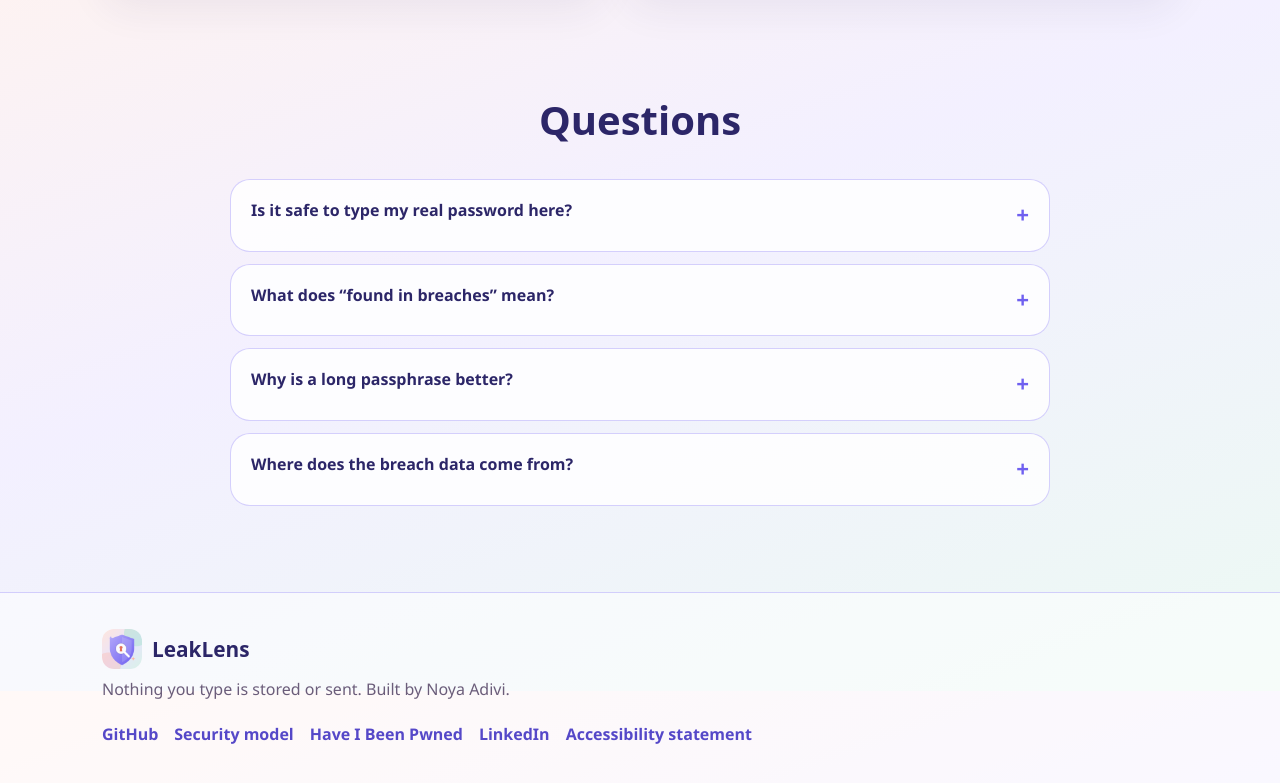
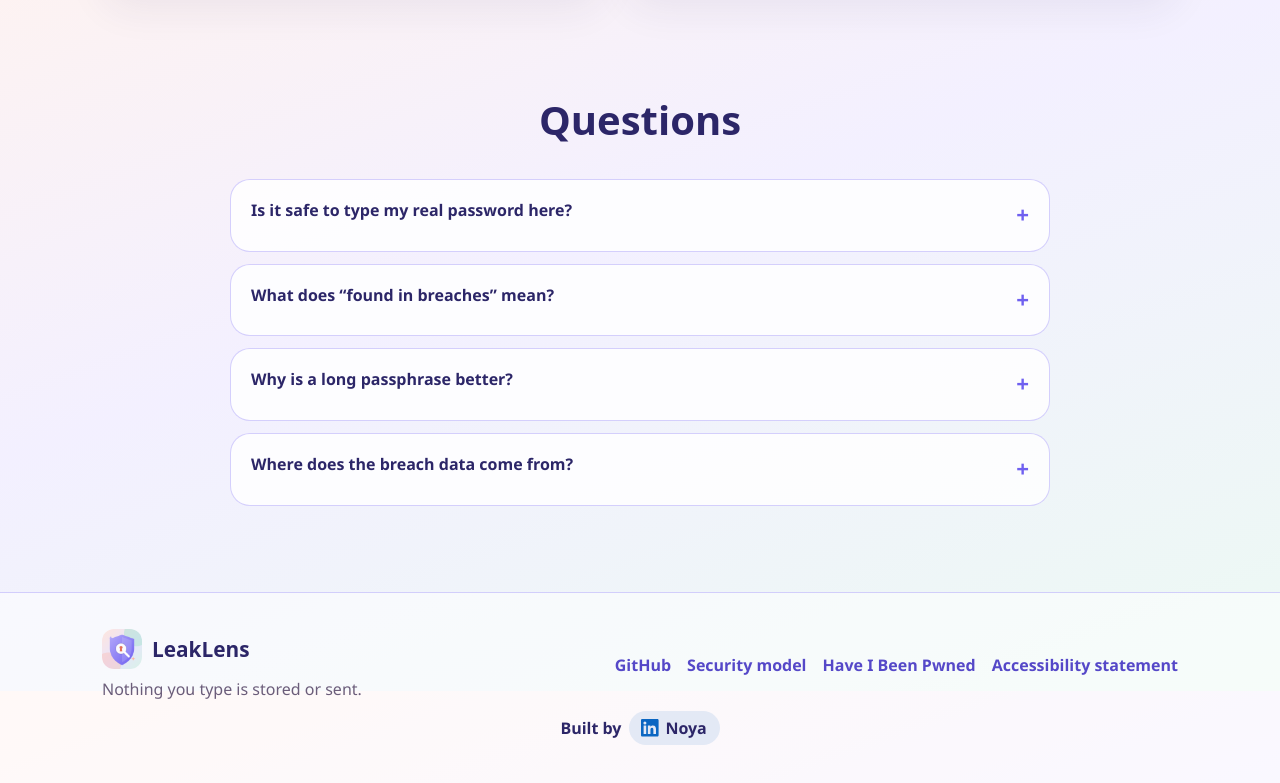
Before and after one commit to NoyaAdivi/LeakLens, a plain HTML site: page docs/index.html in a window 1280 px wide. Shown: the part 3309-4092 px from the top of the page. Drawn offline with Linux system fonts and the light colour scheme.

Commit message:
Add "Built by Noya" LinkedIn link to footer

```diff
--- a/docs/index.html
+++ b/docs/index.html
@@ -189,6 +189,7 @@ html[data-theme="dark"] .hash,html[data-theme="dark"] input,html[data-theme="dar
 html[data-theme="dark"] .a11y-btn{border-color:#2E2746}
 </style>
 <script>try{var t=JSON.parse(localStorage.getItem('noya-kit:theme'));if(!t&&matchMedia('(prefers-color-scheme: dark)').matches)t='dark';if(t)document.documentElement.setAttribute('data-theme',t)}catch(e){}</script>
+<style>.built-by{display:flex;align-items:center;justify-content:center;flex-wrap:wrap;gap:.45em;margin:.6em 0;font-weight:600}.built-by a{display:inline-flex;align-items:center;gap:.4em;padding:.28em .8em;border-radius:999px;font-weight:800;text-decoration:none;color:inherit;background:rgba(10,102,194,.1);transition:transform .25s ease,background .25s ease,box-shadow .25s ease}.built-by a:hover,.built-by a:focus-visible{transform:translateY(-2px);background:rgba(10,102,194,.18);box-shadow:0 6px 16px rgba(10,102,194,.18)}.built-by svg{width:1.1em;height:1.1em;fill:#0A66C2;flex:none;transition:transform .35s ease}.built-by a:hover svg{transform:rotate(-8deg) scale(1.12)}html[lang="he"] .built-by .bb-en,html:not([lang="he"]) .built-by .bb-he{display:none}@media (prefers-reduced-motion:reduce){.built-by a,.built-by svg{transition:none}}</style>
 </head>
 <body>
 <a class="skip" href="#main" data-i="skip"></a>
@@ -321,10 +322,9 @@ html[data-theme="dark"] .a11y-btn{border-color:#2E2746}
   <a href="https://github.com/NoyaAdivi/LeakLens">GitHub</a>
   <a href="https://github.com/NoyaAdivi/LeakLens/blob/main/docs/SECURITY.md" data-i="secLink"></a>
   <a href="https://haveibeenpwned.com/Passwords">Have I Been Pwned</a>
-  <a href="https://www.linkedin.com/in/noya-adivi/">LinkedIn</a>
   <button class="linklike" id="a11yStmtBtn" type="button" data-i="stmtLink"></button>
  </div>
-</div></footer>
+</div><p class="built-by"><span class="bb-en">Built by</span><span class="bb-he">נבנה על ידי</span> <a href="https://www.linkedin.com/in/noya-adivi/" target="_blank" rel="noopener"><svg viewBox="0 0 24 24" aria-hidden="true"><path d="M20.45 20.45h-3.56v-5.57c0-1.33-.03-3.04-1.85-3.04-1.86 0-2.14 1.45-2.14 2.94v5.67H9.35V9h3.41v1.56h.05c.48-.9 1.64-1.85 3.37-1.85 3.6 0 4.27 2.37 4.27 5.46v6.28zM5.34 7.43a2.06 2.06 0 1 1 0-4.13 2.06 2.06 0 0 1 0 4.13zM7.12 20.45H3.56V9h3.56v11.45zM22.23 0H1.77C.79 0 0 .77 0 1.73v20.54C0 23.23.79 24 1.77 24h20.46c.98 0 1.77-.77 1.77-1.73V1.73C24 .77 23.21 0 22.23 0z"/></svg><span class="bb-en">Noya</span><span class="bb-he">נויה</span></a></p></footer>
 
 <button class="a11y-btn" id="a11yBtn" aria-expanded="false" aria-controls="a11yPanel" data-al="a11y">
  <svg width="30" height="30" viewBox="0 0 24 24" fill="#fff" aria-hidden="true"><circle cx="12" cy="4" r="2.2"/><path d="M4 7.5c2.6.8 5.3 1.2 8 1.2s5.4-.4 8-1.2l.5 1.8c-2 .7-4.2 1.1-6.4 1.3V14l2.3 7.4-1.8.6L12 15.2 9.4 22l-1.8-.6L9.9 14v-3.4c-2.2-.2-4.4-.6-6.4-1.3z"/></svg>
@@ -357,7 +357,7 @@ howTitle:"How your password stays private",howSub:"A clever trick called k-anony
 featTitle:"Everything in one place",featSub:"A website for people, a REST API for developers",f1:"Smart strength score",f1p:"Spots common passwords, leetspeak, sequences, keyboard patterns and years.",f2:"Breach lookup",f2p:"Searches hundreds of millions of leaked passwords from Have I Been Pwned.",f3:"Secure generator",f3p:"Random passwords and passphrases from a cryptographic random source.",f4:"Built secure",f4p:"Rate limiting, strict security headers, no storage and no logs.",f5:"Hebrew and English",f5p:"Every message, tip and button in both languages.",f6:"Accessible",f6p:"Keyboard friendly, screen reader labels and an accessibility menu.",
 apiTitle:"For developers",apiSub:"The same checks as a FastAPI REST API",e1:"Score, crack time and tips",e2:"Breach check with k-anonymity",e3:"Breach check from a hash only",e4:"Strength and breaches together",e5:"Secure random password",e6:"Random-word passphrase",e7:"Service status",runLink:"Run the API locally →",
 faqTitle:"Questions",faq:[["Is it safe to type my real password here?","Yes. The strength check runs only in your browser. For the breach check, only the first 5 characters of a SHA-1 hash are sent, which match hundreds of different passwords."],["What does “found in breaches” mean?","The exact password appeared in leaked databases. Attackers try these first, so it should never be used again, even if it looks strong."],["Why is a long passphrase better?","Length adds far more strength than symbols. Four or five random words are hard to guess and easy to remember."],["Where does the breach data come from?","From Have I Been Pwned by Troy Hunt, through its free Pwned Passwords range API."]],
-foot:"Nothing you type is stored or sent. Built by Noya Adivi.",secLink:"Security model",stmtLink:"Accessibility statement",
+foot:"Nothing you type is stored or sent.",secLink:"Security model",stmtLink:"Accessibility statement",
 a11yTitle:"Accessibility",aBig:"Larger text",aSmall:"Smaller text",aContrast:"High contrast",aLinks:"Highlight links",aFont:"Readable font",aStill:"Stop animations",aCursor:"Big cursor",aReset:"Reset settings",close:"Close",
 stmtText:"This site aims to meet WCAG 2.1 level AA. It supports full keyboard navigation, visible focus, screen reader labels, reduced motion and an accessibility menu for text size, contrast, links, font, animations and cursor. Found a problem? Please open an issue on GitHub and it will be fixed.",
 labels:["Very weak","Weak","Fair","Strong","Very strong"],crack:"Time to crack: ",units:["instantly","seconds","minutes","hours","days","years","centuries"],
@@ -374,7 +374,7 @@ howTitle:"איך הסיסמה נשארת פרטית",howSub:"טריק חכם ש
 featTitle:"הכול במקום אחד",featSub:"אתר לאנשים ו־REST API למפתחים",f1:"ציון חוזק חכם",f1p:"מזהה סיסמאות נפוצות, החלפת אותיות בסימנים, רצפים, דפוסי מקלדת ושנים.",f2:"בדיקת דליפות",f2p:"מחפש במאות מיליוני סיסמאות שדלפו, מתוך Have I Been Pwned.",f3:"מחולל מאובטח",f3p:"סיסמאות ומשפטי סיסמה ממקור אקראי קריפטוגרפי.",f4:"בנוי מאובטח",f4p:"הגבלת קצב, כותרות אבטחה קפדניות, בלי שמירה ובלי יומנים.",f5:"עברית ואנגלית",f5p:"כל הודעה, טיפ וכפתור בשתי השפות.",f6:"נגיש",f6p:"ניווט מקלדת, תוויות לקוראי מסך ותפריט נגישות.",
 apiTitle:"למפתחים",apiSub:"אותן בדיקות, כ־REST API ב־FastAPI",e1:"ציון, זמן פיצוח וטיפים",e2:"בדיקת דליפות עם k-anonymity",e3:"בדיקת דליפות לפי hash בלבד",e4:"חוזק ודליפות יחד",e5:"סיסמה אקראית מאובטחת",e6:"משפט סיסמה ממילים אקראיות",e7:"מצב השירות",runLink:"להריץ את ה־API מקומית ←",
 faqTitle:"שאלות נפוצות",faq:[["בטוח להקליד כאן את הסיסמה האמיתית שלי?","כן. בדיקת החוזק רצה רק בדפדפן. בבדיקת הדליפות נשלחים רק 5 התווים הראשונים של hash מסוג SHA-1, והם מתאימים למאות סיסמאות שונות."],["מה זה אומר ש״נמצאה בדליפות״?","הסיסמה המדויקת הופיעה במאגרים שדלפו. תוקפים מנסים אותן ראשונות, ולכן אסור להשתמש בה שוב, גם אם היא נראית חזקה."],["למה משפט סיסמה ארוך עדיף?","אורך מוסיף הרבה יותר חוזק מסימנים. ארבע או חמש מילים אקראיות קשות לניחוש וקלות לזכירה."],["מאיפה מגיע מידע הדליפות?","מ־Have I Been Pwned של Troy Hunt, דרך ה־API החינמי של Pwned Passwords."]],
-foot:"שום דבר שמקלידים לא נשמר ולא נשלח. נבנה על ידי נויה אדיבי.",secLink:"מודל האבטחה",stmtLink:"הצהרת נגישות",
+foot:"שום דבר שמקלידים לא נשמר ולא נשלח.",secLink:"מודל האבטחה",stmtLink:"הצהרת נגישות",
 a11yTitle:"נגישות",aBig:"הגדלת טקסט",aSmall:"הקטנת טקסט",aContrast:"ניגודיות גבוהה",aLinks:"הדגשת קישורים",aFont:"גופן קריא",aStill:"עצירת אנימציות",aCursor:"סמן גדול",aReset:"איפוס הגדרות",close:"סגירה",
 stmtText:"האתר שואף לעמוד בתקן WCAG 2.1 ברמה AA ובתקן הישראלי 5568. יש בו ניווט מלא במקלדת, מיקוד גלוי, תוויות לקוראי מסך, תמיכה בהפחתת תנועה ותפריט נגישות להגדלת טקסט, ניגודיות, הדגשת קישורים, גופן קריא, עצירת אנימציות וסמן גדול. נתקלתם בבעיה? אפשר לפתוח Issue בגיטהאב והיא תתוקן.",
 labels:["חלשה מאוד","חלשה","בינונית","חזקה","חזקה מאוד"],crack:"זמן לפיצוח: ",units:["מיד","שניות","דקות","שעות","ימים","שנים","מאות שנים"],
```
Also changed, not shown: docs/images/screenshot-en.png (added), docs/images/screenshot-he.png, 2 other files.
